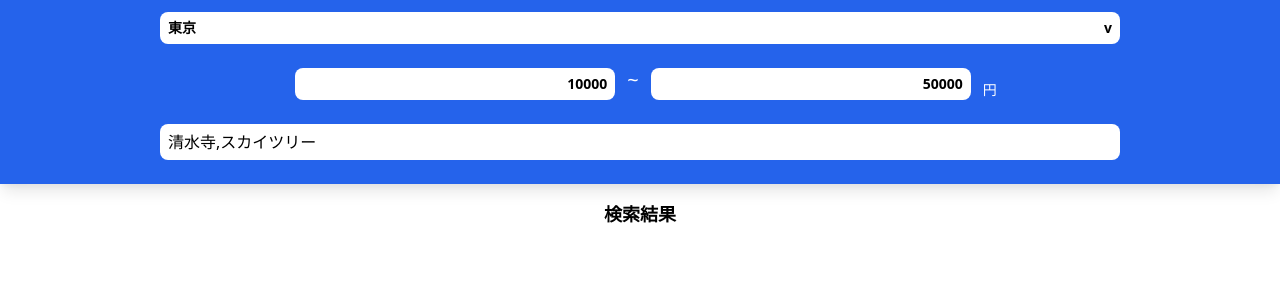
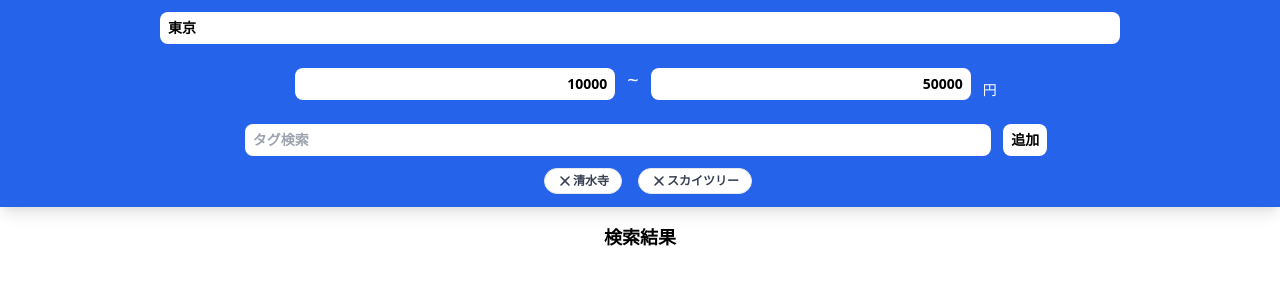
Before and after one commit to averak/DeNA-hack-2021, a Next.js app in the folder frontend/: page /search in a window 1280 px wide. Shown: the top 300 px of the page. Built offline with nearby package versions, Linux system fonts and the light colour scheme.

Commit message:
make search page base

```diff
--- a/frontend/package.json
+++ b/frontend/package.json
@@ -15,6 +15,7 @@
   },
   "dependencies": {
     "@headlessui/react": "^1.4.1",
+    "@heroicons/react": "^1.0.4",
     "autoprefixer": "^10.3.2",
     "camelcase-keys": "^7.0.0",
     "next": "11.0.1",
--- a/frontend/src/pages/search.tsx
+++ b/frontend/src/pages/search.tsx
@@ -1,4 +1,5 @@
-import { Menu } from '@headlessui/react'
+import { Menu } from "@headlessui/react"
+import { XIcon } from "@heroicons/react/solid"
 import type { VFC } from "react";
 import type { FormEvent } from "react";
 import { useState } from "react";
@@ -9,6 +10,7 @@ const SearchPage: VFC = () => {
   const [minPrice, setMinPrice] = useState<number>(0)
   const [maxPrice, setMaxPrice] = useState<number>(0)
   const [tags, setTags] = useState<string[]>([])
+  const [inputTag, setInputTag] = useState<string>("")
 
   const [isOpenPrefectureDrop, setIsOpenPrefectureDrop] = useState<boolean>(false)
 
@@ -27,52 +29,87 @@ const SearchPage: VFC = () => {
     setMaxPrice(parseInt(e.currentTarget.value))
   }
 
-  const changeTags = (e: FormEvent<HTMLInputElement>) => {
-    setTags([e.currentTarget.value])
+  const changeInputTag = (e: FormEvent<HTMLInputElement>) => {
+    setInputTag(e.currentTarget.value)
   }
 
   const clickPrefectureDropDown = () => {
     setIsOpenPrefectureDrop(!isOpenPrefectureDrop)
   }
 
-  const prefectureData: string[] = ["北海道", "沖縄"];
+  const prefectures: string[] = ["山形", "神奈川"]
+
+  const changePrefecture = (e: FormEvent<HTMLButtonElement>) => {
+    if(e.currentTarget.textContent){
+      setPrefecture(e.currentTarget.textContent)
+    }
+  }
+
+  const addTagToTags = (addtag: string) => {
+    const newTags: string[] = tags.concat()
+    newTags.push(addtag)
+    setTags(newTags)
+    setInputTag("")
+  }
+
+  const removeTagFromTags = (removeTag: string) => {
+    setTags(tags.filter((tag) => {
+      if(tag !== removeTag){
+        return tag
+      }
+    }))
+}
 
   return (
   <main>
     <div>
-      <div className="bg-blue-600 text-center pb-3 shadow-lg">
-
-        <button className="m-3 text-left bg-white rounded-lg px-2 py-1.5 w-3/4 font-bold text-sm inline-flex justify-between" onClick={clickPrefectureDropDown}>
-          {prefecture}
-          <p className="ml-2">v</p>
-        </button>
-
-        {isOpenPrefectureDrop && (
-                    <div className="origin-top-right absolute right-0 w-56 rounded-md shadow-lg bg-white ring-1 ring-black ring-opacity-5 focus:outline-none" aria-orientation="vertical" aria-labelledby="menu-button" tabIndex={-1}>
-                      <div className="py-1" role="none">
-                        {
-                          prefectureData.map((prefecture) => {
-                            return <button className="text-gray-700 block px-4 py-2 text-sm">{prefecture}</button>
-                          })
-                        }
-                        <p className="text-gray-700 block px-4 py-2 text-sm" tabIndex={-1} >ccount settings</p>
-                        <p className="text-gray-700 block px-4 py-2 text-sm" tabIndex={-1}>Account settings</p>
-                        <p className="text-gray-700 block px-4 py-2 text-sm" tabIndex={-1}>Account settings</p>
-                      </div>
-                    </div>
-                )}
+      <div className="pb-3 text-center bg-blue-600 shadow-lg">
+        <Menu>
+          <Menu.Button className="inline-flex justify-between py-1.5 px-2 m-3 w-3/4 text-sm font-bold text-left bg-white rounded-lg" onClick={clickPrefectureDropDown}>{prefecture}</Menu.Button>
+          <Menu.Items>
+            {prefectures.map((prefecture, i) => {
+              return (
+                <Menu.Item key={i}>
+                    <button onClick={changePrefecture}>
+                      {prefecture}
+                    </button>
+                </Menu.Item>
+              )
+            })
+          }
+          </Menu.Items>
+        </Menu>
 
         <div className="flex justify-center">
-          <input className="m-3 rounded-lg px-2 py-1.5 w-1/4 font-bold text-right text-sm" type="text" placeholder="指定なし" value={minPrice} onChange={changeMinPrice}></input>
-          <p className="text-white text-xl pt-2.5">~</p>
-          <input className="m-3 rounded-lg px-2 py-1.5 w-1/4 font-bold text-right  text-sm" type="text" placeholder="指定なし" value={maxPrice} onChange={changeMaxPrice}></input>
-          <p className="text-white text-sm pt-6">円</p>
+          <input className="py-1.5 px-2 m-3 w-1/4 text-sm font-bold text-right rounded-lg" type="text" placeholder="指定なし" value={minPrice} onChange={changeMinPrice}/>
+          <p className="pt-2.5 text-xl text-white">~</p>
+          <input className="py-1.5 px-2 m-3 w-1/4 text-sm font-bold text-right rounded-lg" type="text" placeholder="指定なし" value={maxPrice} onChange={changeMaxPrice}/>
+          <p className="pt-6 text-sm text-white">円</p>
         </div>
 
-        <input className="m-3 rounded-lg px-2 py-1.5 w-3/4" type="text" placeholder="なし" value={tags} onChange={changeTags}/>
+        <div className="flex justify-center">
+          <input className="py-1.5 px-2 m-3 w-7/12 text-sm font-bold text-left bg-white rounded-lg" type="text" placeholder="タグ検索" value={inputTag} onChange={changeInputTag}/>
+          <button className="py-1 px-2 my-3 text-sm font-bold text-left bg-white rounded-lg" onClick={() => {addTagToTags(inputTag)}}>追加</button>
+        </div>
+
+        <div className="">
+          { tags.map((tag, i) => {
+            return (
+            <div key={i} className="inline-flex items-center py-1 px-3 ml-4 text-xs font-bold text-gray-700 bg-white rounded-full border">
+              <button onClick={() => {removeTagFromTags(tag)}}>
+                <XIcon className="w-4"/>
+              </button>
+              {tag}
+            </div>)
+            })
+          }
+        </div>
       </div>
 
-      <p className="font-bold text-center text-lg m-4">検索結果</p>
+      <p className="m-4 text-lg font-bold text-center">検索結果</p>
+
+      {/* write componets */}
+
     </div>
   </main>
   );
```
Also changed, not shown: 2 other files (tests, documents, lock files or other folders).
